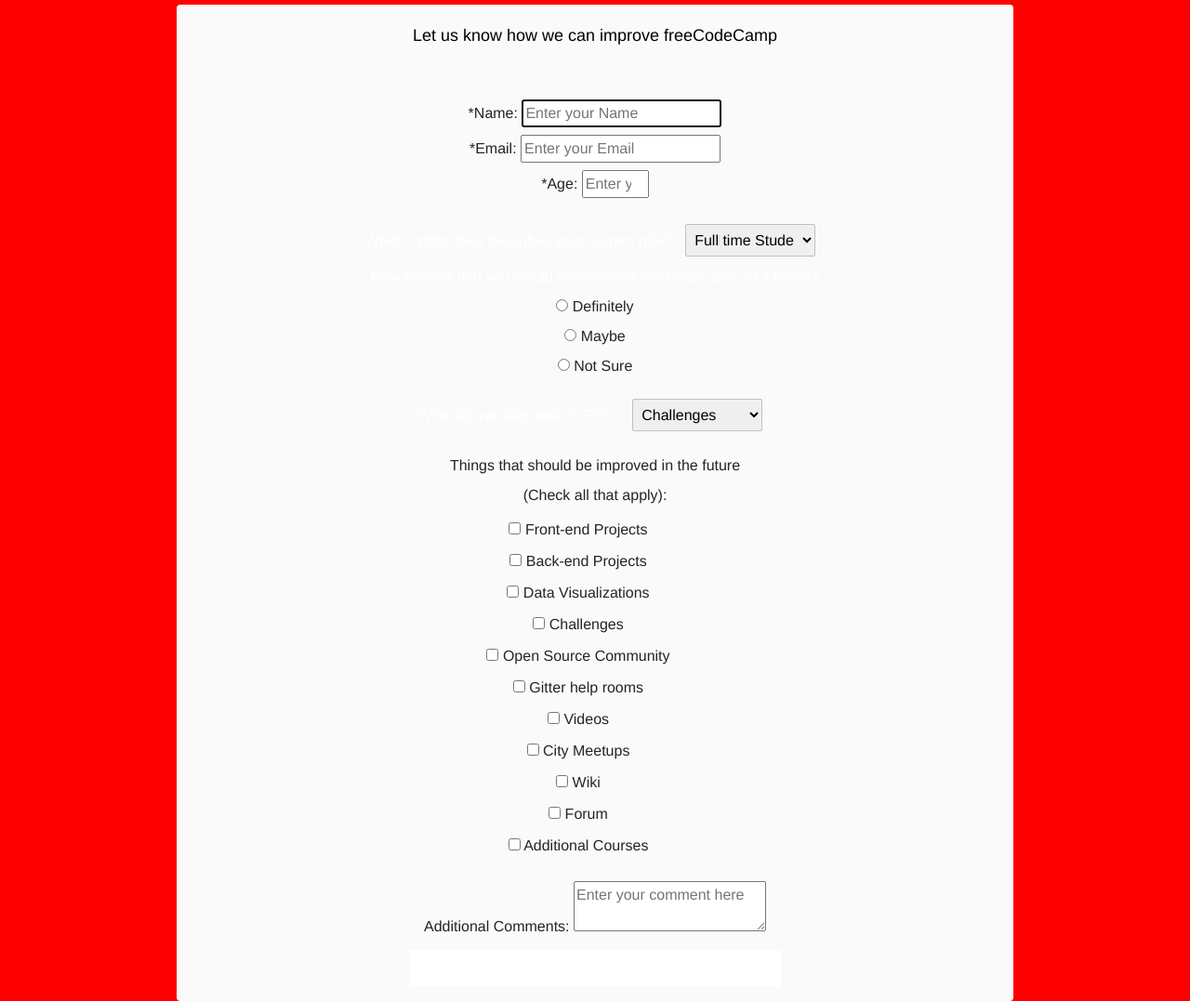
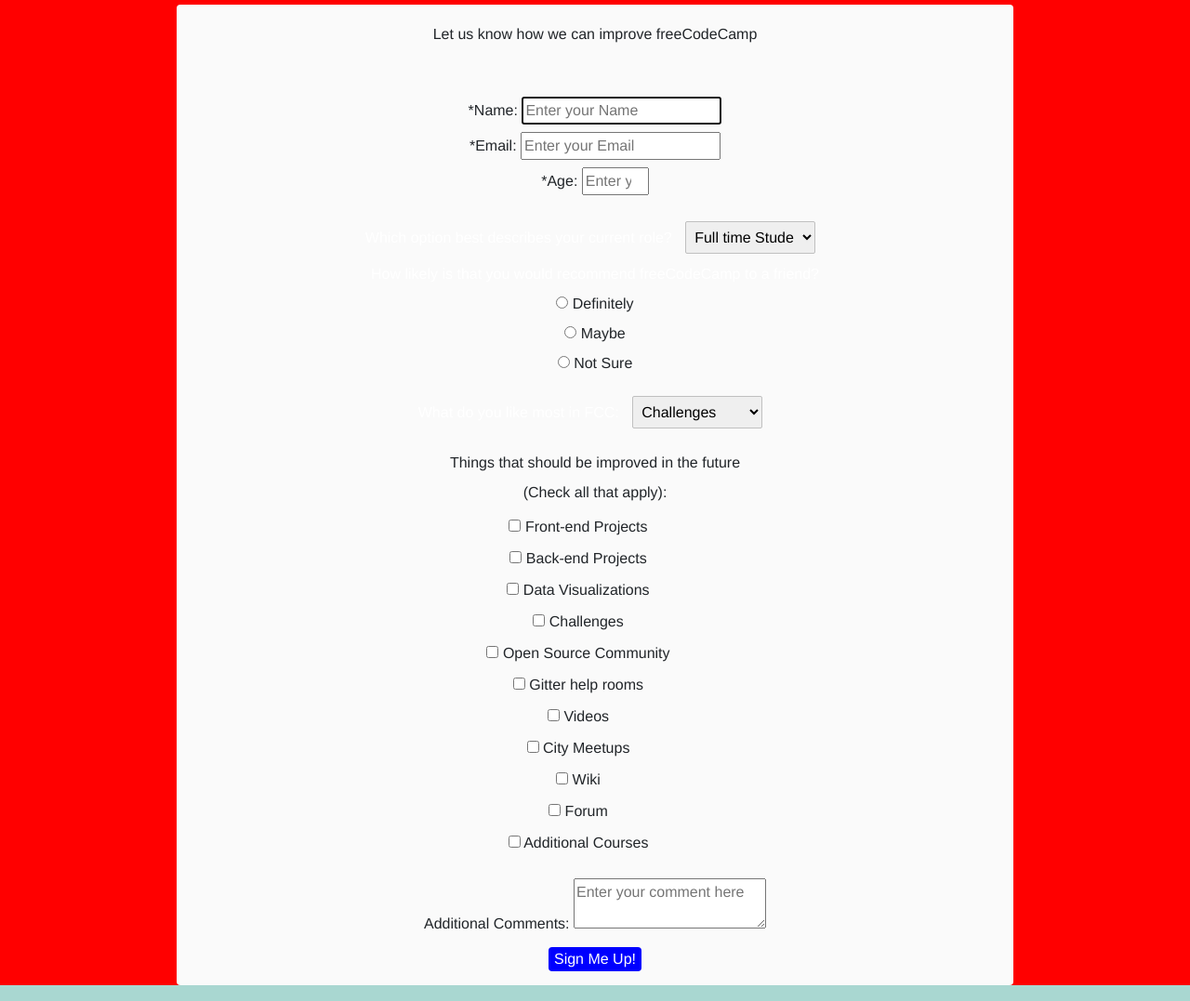
Before and after one commit to kegranados/survey-form, a plain HTML site: page index.html in a window 1280 px wide. Shown: the part 51-1128 px from the top of the page at 93% size. Drawn offline with nearby package versions, Linux system fonts and the light colour scheme; files that its build step writes are made by us from their sources.

Commit message:
Update style.css

```diff
--- a/style.css
+++ b/style.css
@@ -41,10 +41,10 @@
   text-align: center;
   align-items: center;
 }
-#description{
+/*#description{
   color: black;
   font-size: 18px;
-}
+} */
 #text {
   color: white;
 }
@@ -52,7 +52,7 @@
     display: inline-block;
     text-align: center;
     width: 48%;
-    vertical-align: center;
+    vertical-align: middle;
 }
 .checkbox {
     position: relative;
@@ -93,13 +93,11 @@
     margin-top: 10px;
 }
 #submit {
-    background-color: white;
+    background-color: blue;
     border-radius: 4px;
     color: white;
     text-align: center;
     font-size: 1em;
-    height: 40px;
-    width: 400px;
     margin: 5px;
     border: 0px solid;
 }
```
